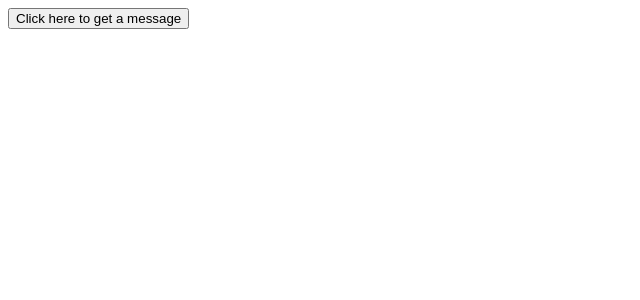
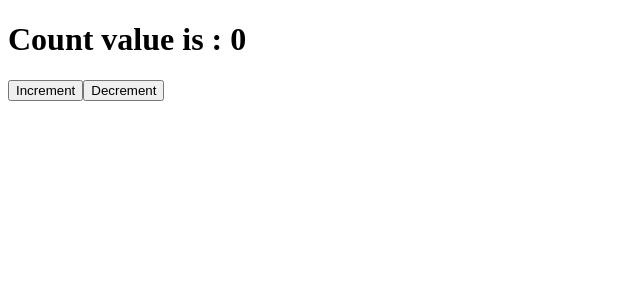
Before and after one commit to arjunk03/reactApp, a React (Vite) app in the folder ReactApp/: page / in a window 1280 px wide. Shown: the top 300 px of the page, without its empty margins (0-640 px from the left). Built offline with nearby package versions, Linux system fonts and the light colour scheme.

Commit message:
css updated

```diff
--- a/ReactApp/src/App.tsx
+++ b/ReactApp/src/App.tsx
@@ -2,6 +2,7 @@
 import Fruits from "./componenets/Fruits";
 import ConditionalComponent from "./componenets/ConditionalComponent";
 import Message from "./componenets/Message";
+import Counter from "./componenets/Counter";
 
 function App() {
   return (
@@ -9,7 +10,8 @@
       <div>
         {/* <Fruits /> */}
         {/* <ConditionalComponent /> */}
-        <Message />
+        {/* <Message /> */}
+        <Counter />
       </div>
     </>
   );
--- /dev/null
+++ b/ReactApp/src/componenets/Counter.jsx
@@ -0,0 +1,18 @@
+import { useState } from "react";
+
+export default function Counter() {
+  const [count, setCount] = useState(0);
+  function increment() {
+    setCount(count + 1);
+  }
+  function decrement() {
+    setCount(count - 1);
+  }
+  return (
+    <div>
+      <h1> Count value is : {count} </h1>
+      <button onClick={increment}>Increment</button>
+      <button onClick={decrement}>Decrement</button>
+    </div>
+  );
+}
```
